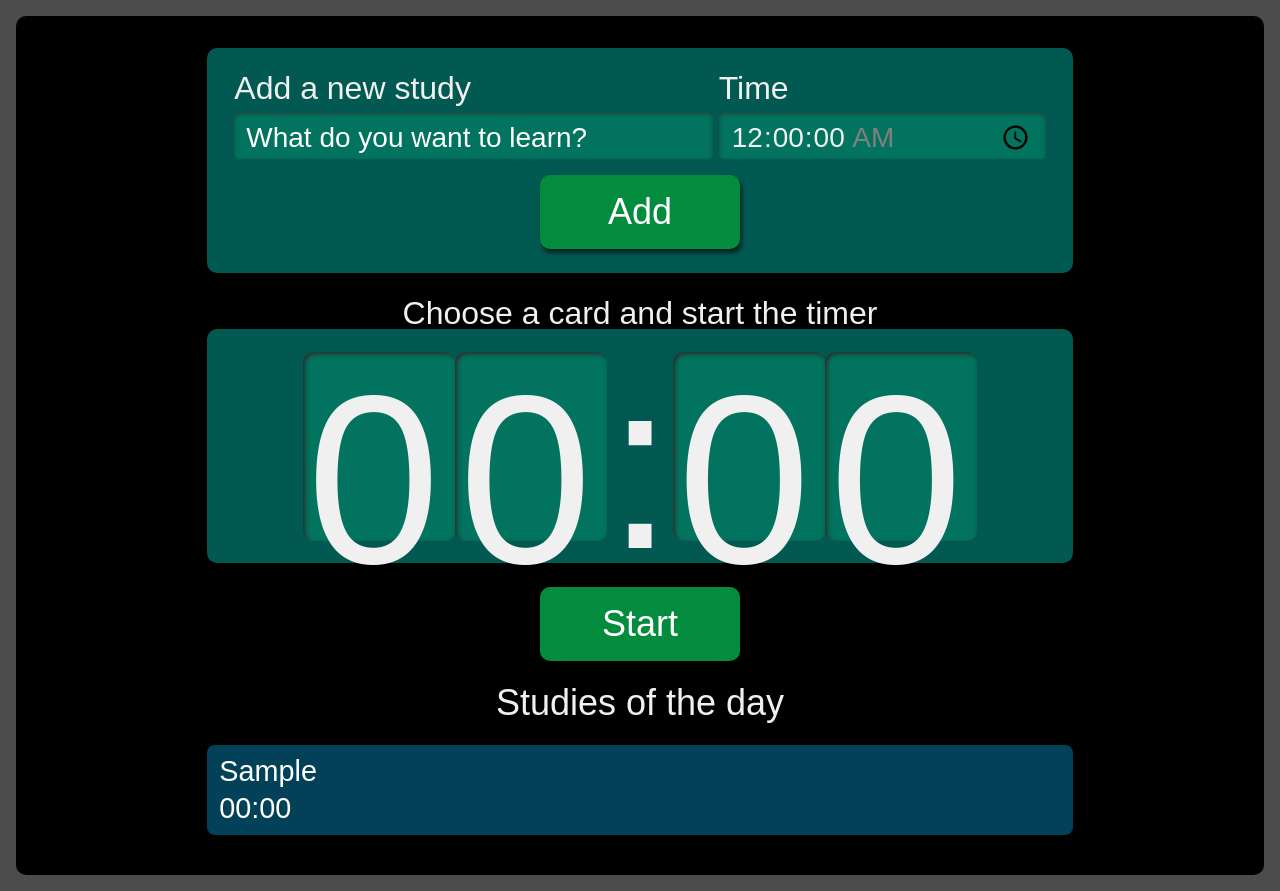
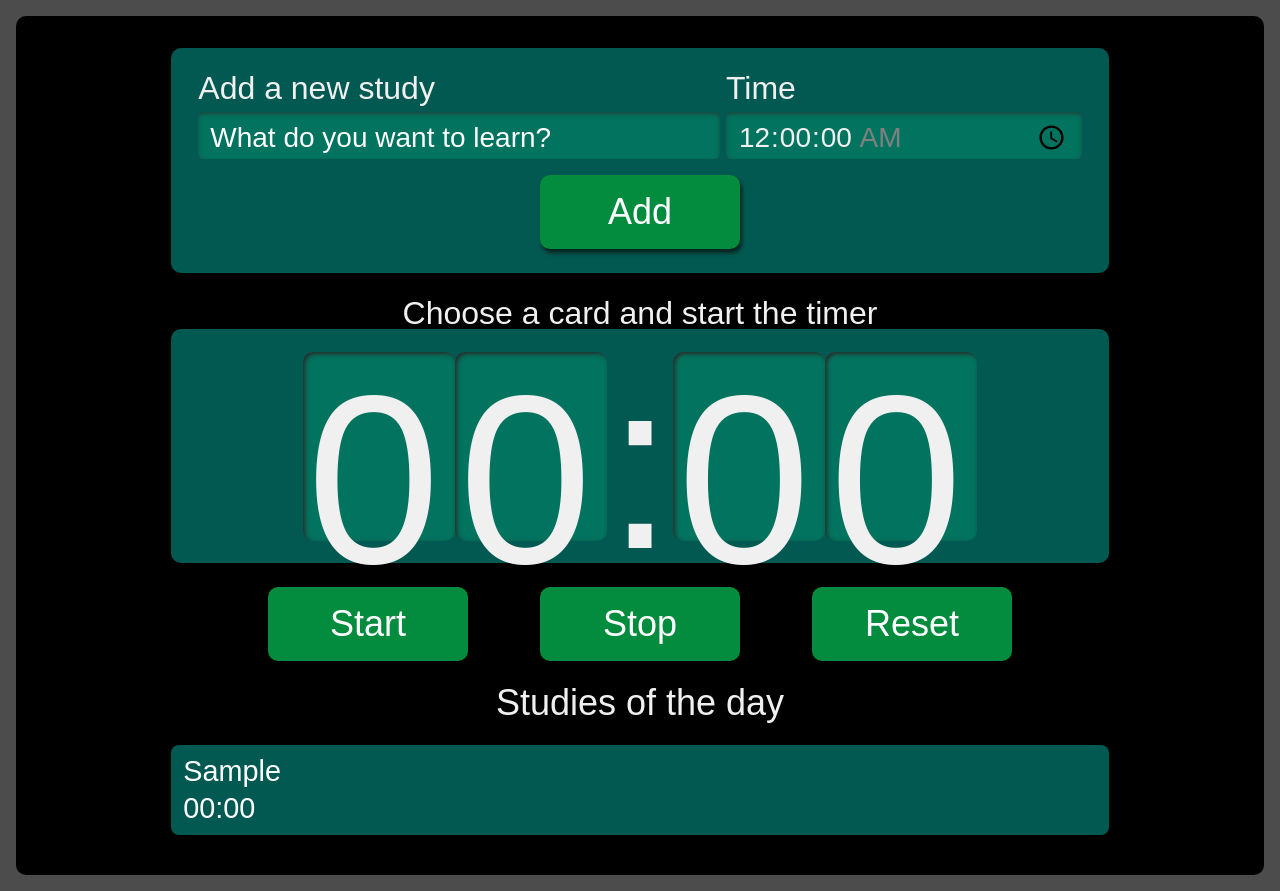
Before and after one commit to antoniobordignon/react-alura-studies, a React (Create React App) app: page / in a window 1280 px wide. Both pictures are taken after typing "Sample" into the empty fields and a click on the button "Add". Built offline with nearby package versions, Linux system fonts and the light colour scheme.

Commit message:
new functions for the timer

```diff
--- a/package.json
+++ b/package.json
@@ -11,10 +11,13 @@
     "@types/node": "^16.11.45",
     "@types/react": "^18.0.15",
     "@types/react-dom": "^18.0.6",
+    "@types/styled-components": "^5.1.25",
     "node-sass": "^7.0.1",
     "react": "^18.2.0",
     "react-dom": "^18.2.0",
     "react-scripts": "^5.0.1",
+    "react-switch": "^7.0.0",
+    "styled-components": "^5.3.5",
     "typescript": "^4.7.4",
     "uuid": "^8.3.2",
     "web-vitals": "^2.1.4"
--- a/src/components/button/Button.module.scss
+++ b/src/components/button/Button.module.scss
@@ -8,6 +8,7 @@
     font-size: 1.25rem;
     padding: 16px;
     width: 150px;
+    margin: auto 1em ;
 
     &:active {
       background-color: #0CF25D;
--- a/src/components/list/item/Item.module.scss
+++ b/src/components/list/item/Item.module.scss
@@ -1,5 +1,5 @@
 .item {
-    background-color: #034159;
+    background-color: #025951;
     border-radius: 8px;
     padding: 12px;
     margin-bottom: 8px;
@@ -22,7 +22,7 @@
   }
 
   .selectedItem{
-    background-color: #292929;
+    background-color: #0CF25D;
   }
 
   .completedItem {
--- a/src/components/timer/index.tsx
+++ b/src/components/timer/index.tsx
@@ -12,6 +12,7 @@ interface Props {
 
 export default function Timer({ selected, finishTask}: Props) {
     const [time, setTime] = useState<number>();
+    const [ intervalId, setIntervalId] = useState<number>(0);
 
     useEffect(() => {
         if(selected?.time) {
@@ -19,14 +20,25 @@ export default function Timer({ selected, finishTask}: Props) {
         }
     },[selected])
 
-    function regressive(counter: number = 0) {
-        setTimeout(() => {
+    function startRegressive(counter: number = 0) {
+        let interval:any = setTimeout(() => {
             if(counter > 0) {
                 setTime(counter - 1);
-                return regressive(counter - 1);
+                return startRegressive(counter - 1);
             }
             finishTask();
         },1000);
+
+        setIntervalId(interval);
+    }
+
+    const Pause = () => {
+        clearInterval(intervalId);
+    }
+
+    const Reset = () => {
+        clearInterval(intervalId);
+        setTime(0);
     }
 
     return (
@@ -35,9 +47,17 @@ export default function Timer({ selected, finishTask}: Props) {
             <div className={style.clockWrapper}>
                 <Clock time={time} />
             </div>
-            <Button onClick={() => regressive(time)}>
+            <section>
+            <Button onClick={() => startRegressive(time)}>
                 Start
             </Button>
+            <Button onClick={() => Pause()}>
+                Stop
+            </Button>
+            <Button onClick={() => Reset()}>
+                Reset
+            </Button>
+            </section>
         </div>
     )
 }
--- a/src/pages/App.tsx
+++ b/src/pages/App.tsx
@@ -34,6 +34,7 @@ function App() {
   }
 
   return (
+
     <div className={style.AppStyle}>
       <Form setTasks={setTasks}/>
       <List
```
Also changed, not shown: 1 other file (tests, documents, lock files or other folders).
